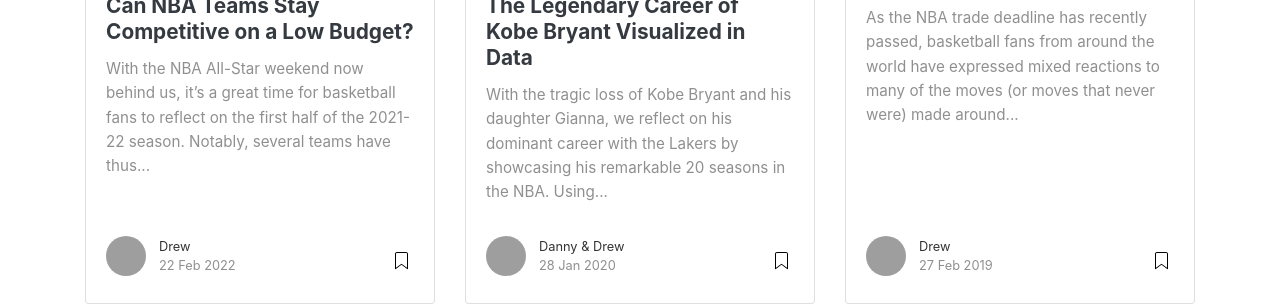
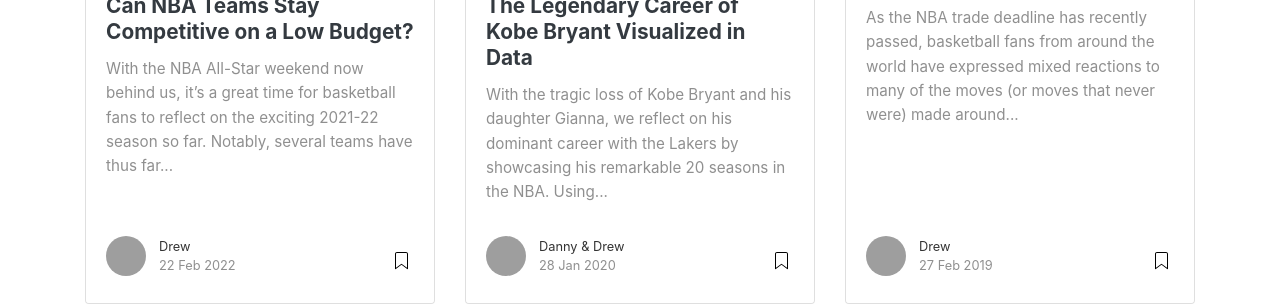
Before and after one commit to malteranalytics/malteranalytics.github.io, a Jekyll site: the page built from _pages/tags.md, in a window 1280 px wide and 900 px high, scrolled down 2031 px, cut to the strip 201-507 px from the top of the window. Built offline with Jekyll 4.4.1, drawn with Linux system fonts in a browser that asks for light colours; nearby versions of some CDN libraries; some of the changed text lies outside the part shown; grey boxes are pictures that could not be loaded.

Commit message:
Update 2022-02-22-nba-lineups.md

```diff
--- a/_posts/2022-02-22-nba-lineups.md
+++ b/_posts/2022-02-22-nba-lineups.md
@@ -11,7 +11,7 @@
 
 
 
-With the NBA All-Star weekend now behind us, it's a great time for basketball fans to reflect on the first half of the 2021-22 season.  Notably, several teams have thus far drastically improved in the standings compared to last season, including the Bulls, Heat, Grizzlies, Cavs, and Timberwolves.   Success for some of these teams is partially due to [increased player payrolls](https://hoopshype.com/salaries/){:target="_blank"}, however other teams are thriving with lower salaried rosters.  The extent to which a team can compete on a low budget depends on many factors, including draft lottery luck, but this season's first half might prove that budget can't guarantee wins and losses.
+With the NBA All-Star weekend now behind us, it's a great time for basketball fans to reflect on the exciting 2021-22 season so far.  Notably, several teams have thus far drastically improved in the standings compared to last season, including the Bulls, Heat, Grizzlies, Cavs, and Timberwolves.   Success for some of these teams is partially due to [increased player payrolls](https://hoopshype.com/salaries/){:target="_blank"}, however other teams are thriving with lower salaried rosters.  The extent to which a team can compete on a low budget depends on many factors, including draft lottery luck, but this season's first half might prove that budget can't guarantee wins and losses.
 
 To set the stage, the chart below shows a distribution of NBA player salaries in the 2021-22 season.  Most players in the league make between $1-$5 million and two-thirds of starters are making over \$5 million, with a max salary just under \$46 million held by Steph Curry.  55 players, an average of about 2 players per team, are making at least \$20 million.  With an NBA minimum at \$558,000, just 16 players on a full season contract are making less than \$1 million, one of which being the Bulls notable rookie, Ayo Dosunmo, at $925,258.
 
```
